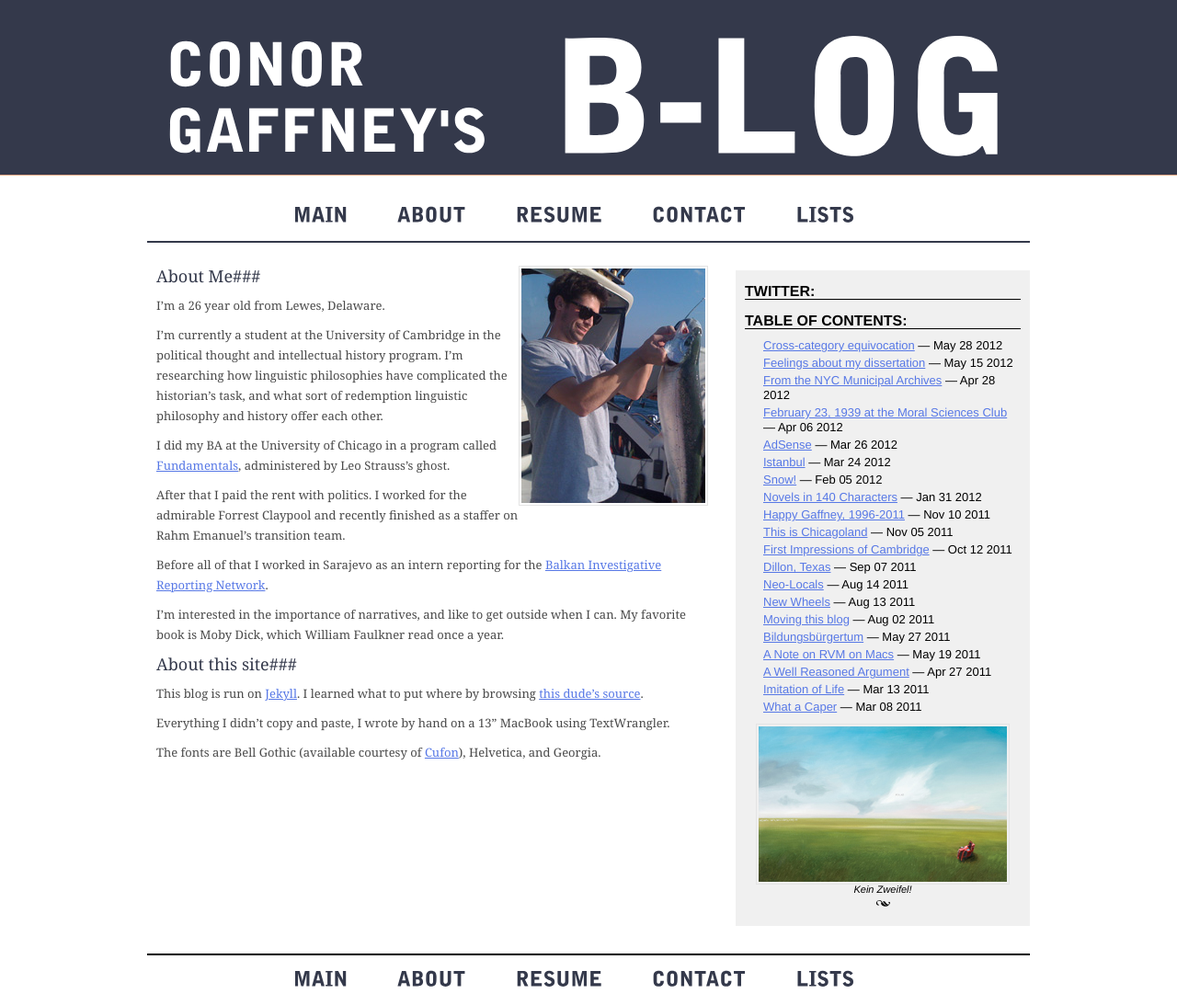
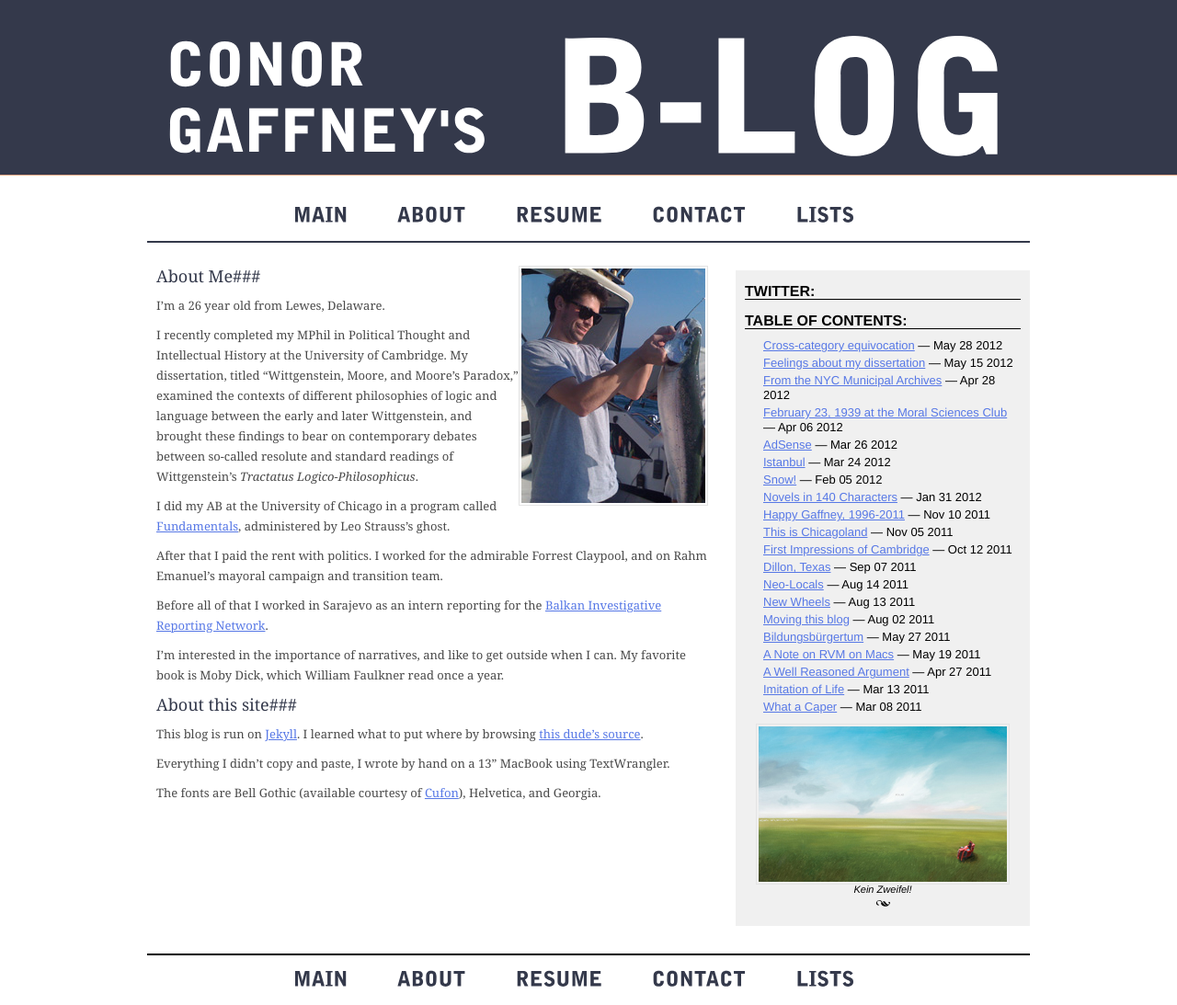
Before and after one commit to evanseyf/blog, a Jekyll site: the page built from about.markdown, in a window 1280 px wide. Shown: the whole page at 92% size. Built offline with Jekyll 4.4.1, drawn with Linux system fonts in a browser that asks for light colours; Markdown is read by kramdown in place of the engine named in the settings.

Commit message:
updated resume, about, etc.

```diff
--- a/about.markdown
+++ b/about.markdown
@@ -9,11 +9,11 @@ title: About
 
 I'm a 26 year old from Lewes, Delaware.
 
-I'm currently a student at the University of Cambridge in the political thought and intellectual history program. I'm researching how linguistic philosophies have complicated the historian's task, and what sort of redemption linguistic philosophy and history offer each other.
+I recently completed my MPhil in Political Thought and Intellectual History at the University of Cambridge. My dissertation, titled "Wittgenstein, Moore, and Moore's Paradox," examined the contexts of different philosophies of logic and language between the early and later Wittgenstein, and brought these findings to bear on contemporary debates between so-called resolute and standard readings of Wittgenstein's _Tractatus Logico-Philosophicus_.
 
-I did my BA at the University of Chicago in a program called [Fundamentals](http://fundamentals.uchicago.edu/Welcome.html), administered by Leo Strauss's ghost.
+I did my AB at the University of Chicago in a program called [Fundamentals](http://fundamentals.uchicago.edu/Welcome.html), administered by Leo Strauss's ghost.
 
-After that I paid the rent with politics. I worked for the admirable Forrest Claypool and recently finished as a staffer on Rahm Emanuel's transition team.
+After that I paid the rent with politics. I worked for the admirable Forrest Claypool, and on Rahm Emanuel's mayoral campaign and transition team.
 
 Before all of that I worked in Sarajevo as an intern reporting for the [Balkan Investigative Reporting Network](http://www.balkaninsight.com/en/page/all-balkans-home).
 
```
Also changed, not shown: resume.html (+4 -4 lines), 1 other file.
